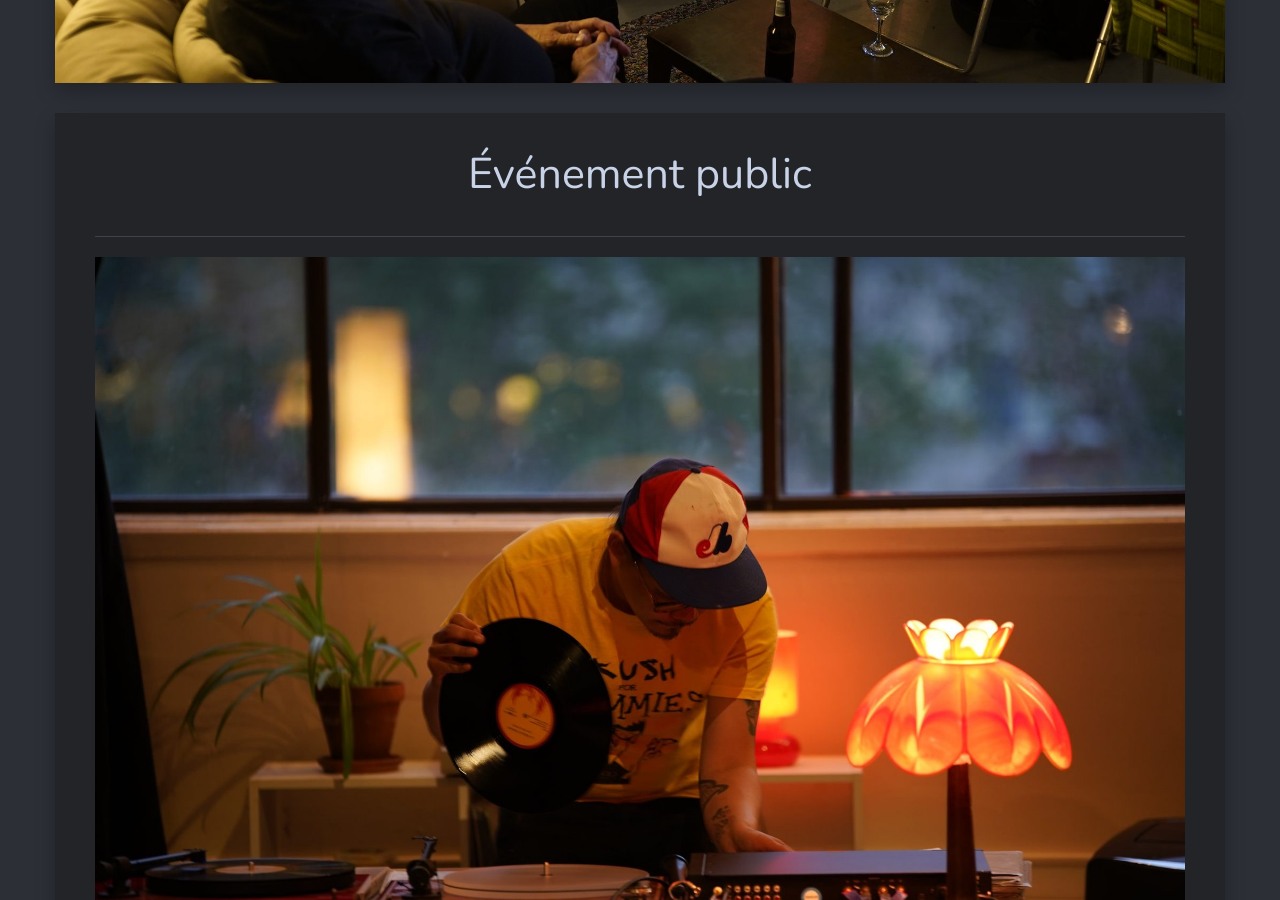
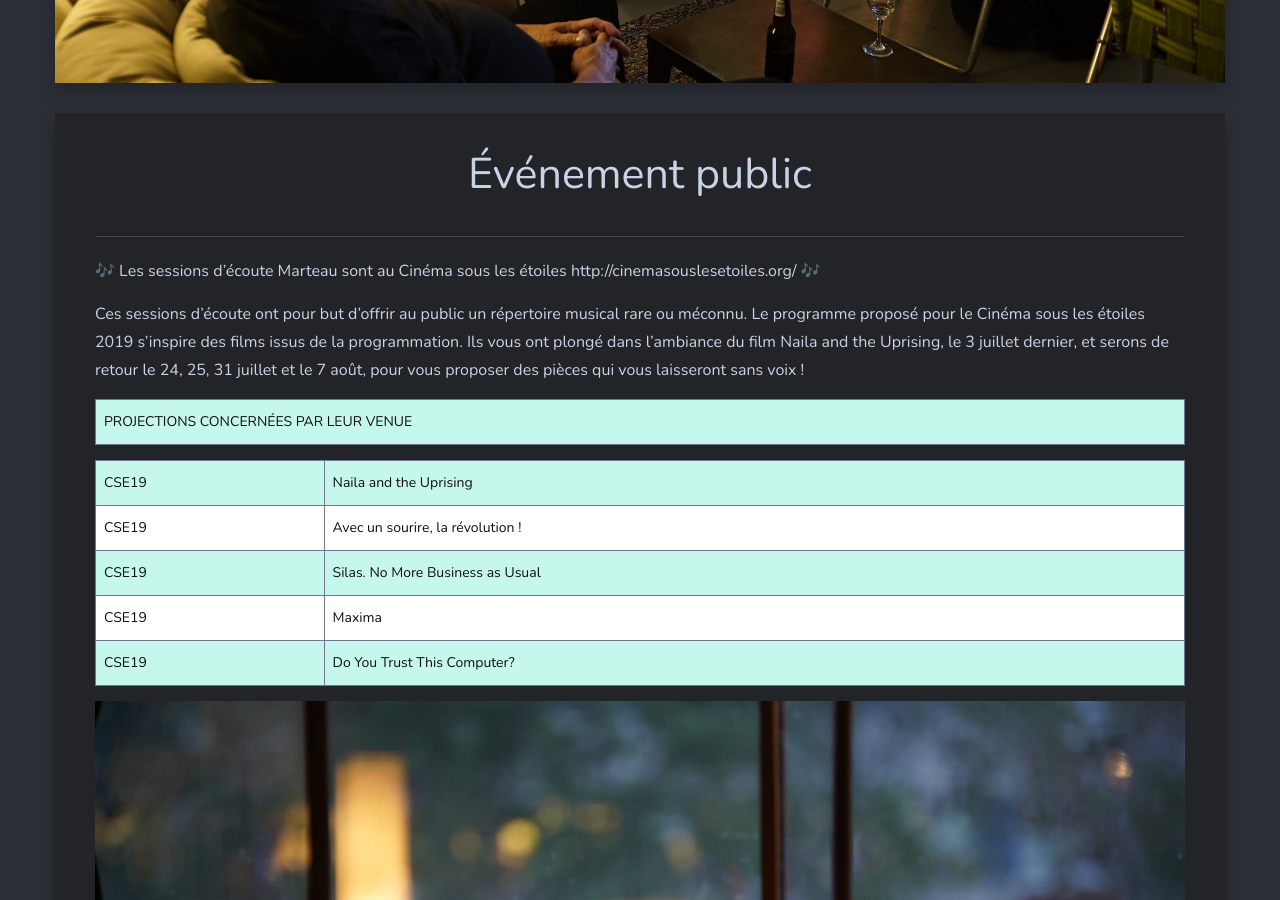
Before and after one commit to sessions-marteau/sessions-marteau-2.github.io, a Jekyll site: the page built from _pages/evenement-public.md, in a window 1280 px wide and 900 px high, scrolled down 612 px. Built offline with Jekyll 4.4.1, drawn with Linux system fonts in a browser that asks for light colours; nearby versions of some CDN libraries.

Commit message:
ajout Cinema sous les étoiles

```diff
--- a/_pages/evenement-public.md
+++ b/_pages/evenement-public.md
@@ -6,7 +6,17 @@ permalink: /evenement-public/
 dropdown: true
 ---
 
+🎶 Les sessions d'écoute Marteau sont au Cinéma sous les étoiles http://cinemasouslesetoiles.org/ 🎶
 
+Ces sessions d’écoute ont pour but d’offrir au public un répertoire musical rare ou méconnu. Le programme proposé pour le Cinéma sous les étoiles 2019 s'inspire des films issus de la programmation. Ils vous ont plongé dans l'ambiance du film Naila and the Uprising, le 3 juillet dernier, et serons de retour le 24, 25, 31 juillet et le 7 août, pour vous proposer des pièces qui vous laisseront sans voix !
+
+| PROJECTIONS CONCERNÉES PAR LEUR VENUE |
+
+CSE19 | Naila and the Uprising
+CSE19 | Avec un sourire, la révolution !
+CSE19 | Silas. No More Business as Usual
+CSE19 | Maxima
+CSE19 | Do You Trust This Computer?
 
 
 ![]({{site.baseurl}}/img/2nd-SM-65241038_856968518006059_6133726693308760064_o.jpg)
```
